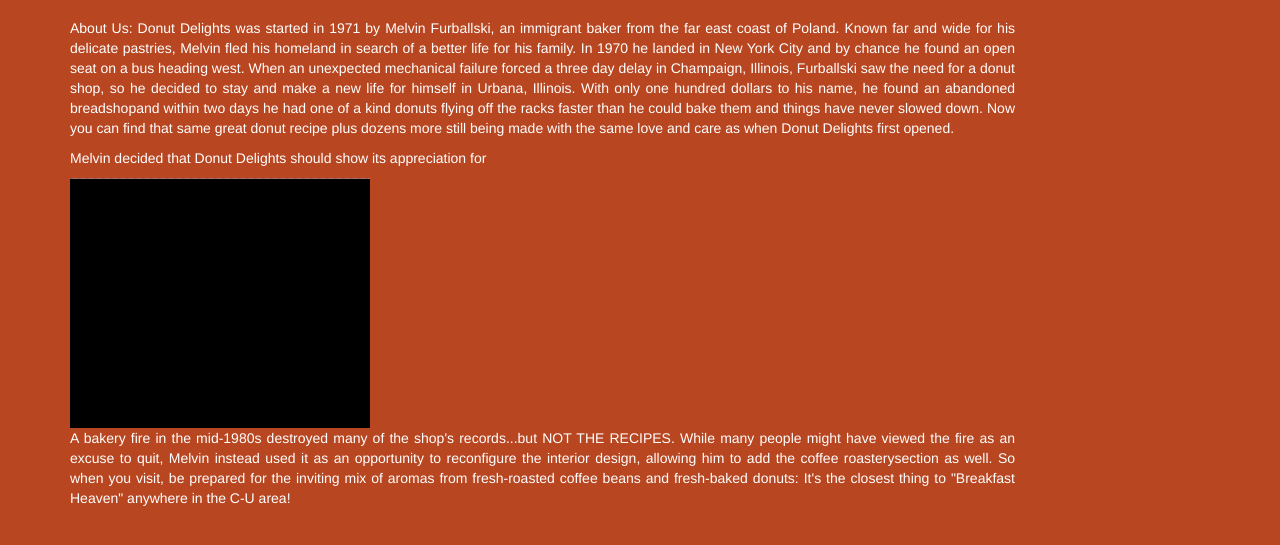
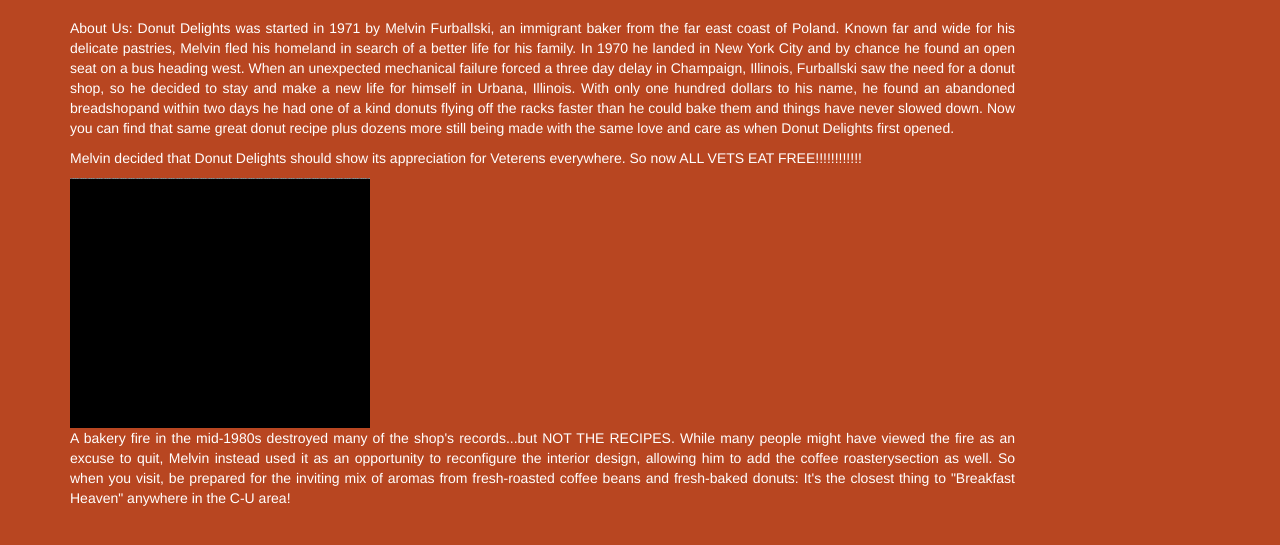
Before and after one commit to ShadowOfYharnam/DonutDelights, a plain HTML site: page About.html in a window 1280 px wide. Shown: the part 247-792 px from the top of the page. Drawn offline with Linux system fonts and the light colour scheme.

Commit message:
finished the veterens part

```diff
--- a/About.html
+++ b/About.html
@@ -56,7 +56,7 @@
                 <p>
                     About Us: Donut Delights was started in 1971 by Melvin Furballski, an immigrant baker from the far east coast of Poland. Known far and wide for his delicate pastries, Melvin fled his homeland in search of a better life for his family. In 1970 he landed in New York City and by chance      he found an open seat on a bus heading west. When an unexpected mechanical failure forced a three day delay in Champaign, Illinois, Furballski saw the need for a donut shop, so he decided to stay and make a new life for himself in Urbana, Illinois. With only one hundred dollars       to his name, he found an abandoned breadshopand within two days he had one of a kind donuts flying off the racks faster than he could bake them and things have never slowed down. Now you can find that same great donut recipe plus dozens more still being made with the same love        and care    as when Donut Delights first opened.
                 </p>
-                <p>Melvin decided that Donut Delights should show its appreciation for </p>
+                <p>Melvin decided that Donut Delights should show its appreciation for Veterens everywhere. So now ALL VETS EAT FREE!!!!!!!!!!!!</p>
                 <img src="img/vetsAdSmall.gif" alt="Vets eat free">
 
                     <p>
```
